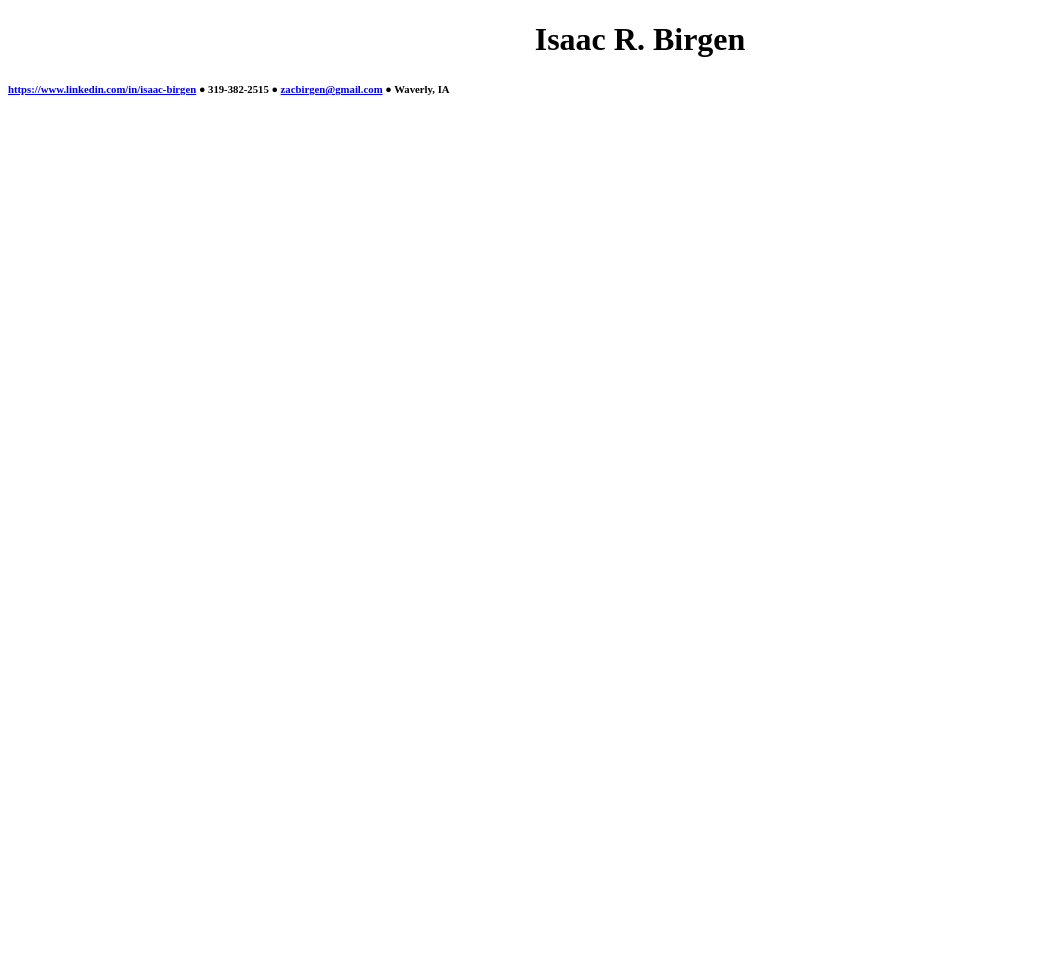
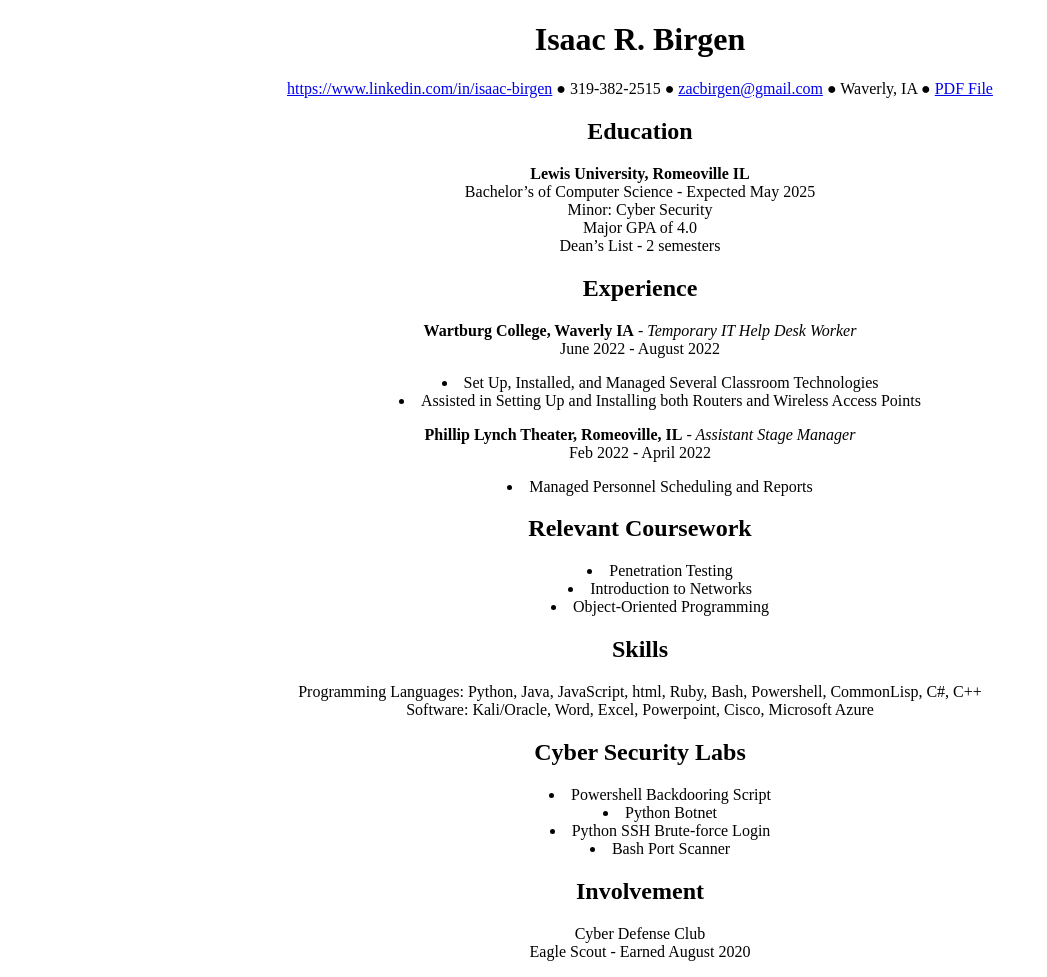
Before and after one commit to ZacBirgen/Resume, a website: page static/index.html in a window 1280 px wide. Shown: the whole page, without its empty margins (0-1047 px from the left). Before the commit the page ends 800 px from the top, so only its background shows below. Drawn offline with Linux system fonts and the light colour scheme.

Commit message:
pdf uploaded

```diff
--- a/static/css/index.css
+++ b/static/css/index.css
@@ -5,3 +5,20 @@
 h1 {
     text-align: center;
 }
+
+h2 {
+    text-align: center;
+}
+
+h4 {
+    text-align: center;
+}
+
+p {
+    text-align: center;
+}
+
+ul {
+    text-align: center;
+    list-style-position: inside;
+}
--- a/static/index.html
+++ b/static/index.html
@@ -9,11 +9,65 @@
     </head>
     <body>
         <h1>Isaac R. Birgen</h1>
-        <h6>
+        <p>
             <a href="https://www.linkedin.com/in/isaac-birgen">https://www.linkedin.com/in/isaac-birgen</a>
              ● 319-382-2515 ●
             <a href="mailto:zacbirgen@gmail.com">zacbirgen@gmail.com</a>
-            ● Waverly, IA
-        </h6>
+            ● Waverly, IA ●
+            <a href="Resume.pdf">PDF File</a>
+        </p>
+
+        <h2>Education</h2>
+        <p>
+            <b>Lewis University, Romeoville IL</b><br>
+            Bachelor’s of Computer Science - Expected May 2025<br>
+            Minor: Cyber Security<br>
+            Major GPA of 4.0<br>
+            Dean’s List - 2 semesters<br>
+        </p>
+
+        <h2>Experience</h2>
+        <p>
+            <b>Wartburg College, Waverly IA</b> <i> - Temporary IT Help Desk Worker</i><br>
+            June 2022 - August 2022<br>
+            <ul>
+                <li>Set Up, Installed, and Managed Several Classroom Technologies</li>
+                <li>Assisted in Setting Up and Installing both Routers and Wireless Access Points</li>
+            </ul>
+        </p><p>
+            <b>Phillip Lynch Theater,  Romeoville, IL</b> <i> - Assistant Stage Manager</i><br>
+            Feb 2022 - April 2022
+            <ul>
+                <li>Managed Personnel Scheduling and Reports</li>
+            </ul>
+        </p>
+
+        <h2>Relevant Coursework</h2>
+        <ul>
+            <li>Penetration Testing</li>
+            <li>Introduction to Networks</li>
+            <li>Object-Oriented Programming</li>
+        </ul>
+
+        <h2>Skills</h2>
+        <p>
+            Programming Languages: Python, Java, JavaScript, html, Ruby, Bash, Powershell, CommonLisp, C#, C++<br>
+            Software: Kali/Oracle, Word, Excel, Powerpoint, Cisco, Microsoft Azure
+        </p>
+
+        <h2>Cyber Security Labs</h2>
+        <p>
+            <ul>
+                <li>Powershell Backdooring Script</li>
+                <li>Python Botnet</li>
+                <li>Python SSH Brute-force Login</li>
+                <li>Bash Port Scanner</li>
+            </ul>
+        </p>
+
+        <h2>Involvement</h2>
+        <p>
+            Cyber Defense Club<br>Eagle Scout - Earned August 2020
+        </p>
     </body>
 </html>
```
Also changed, not shown: 1 other file.
